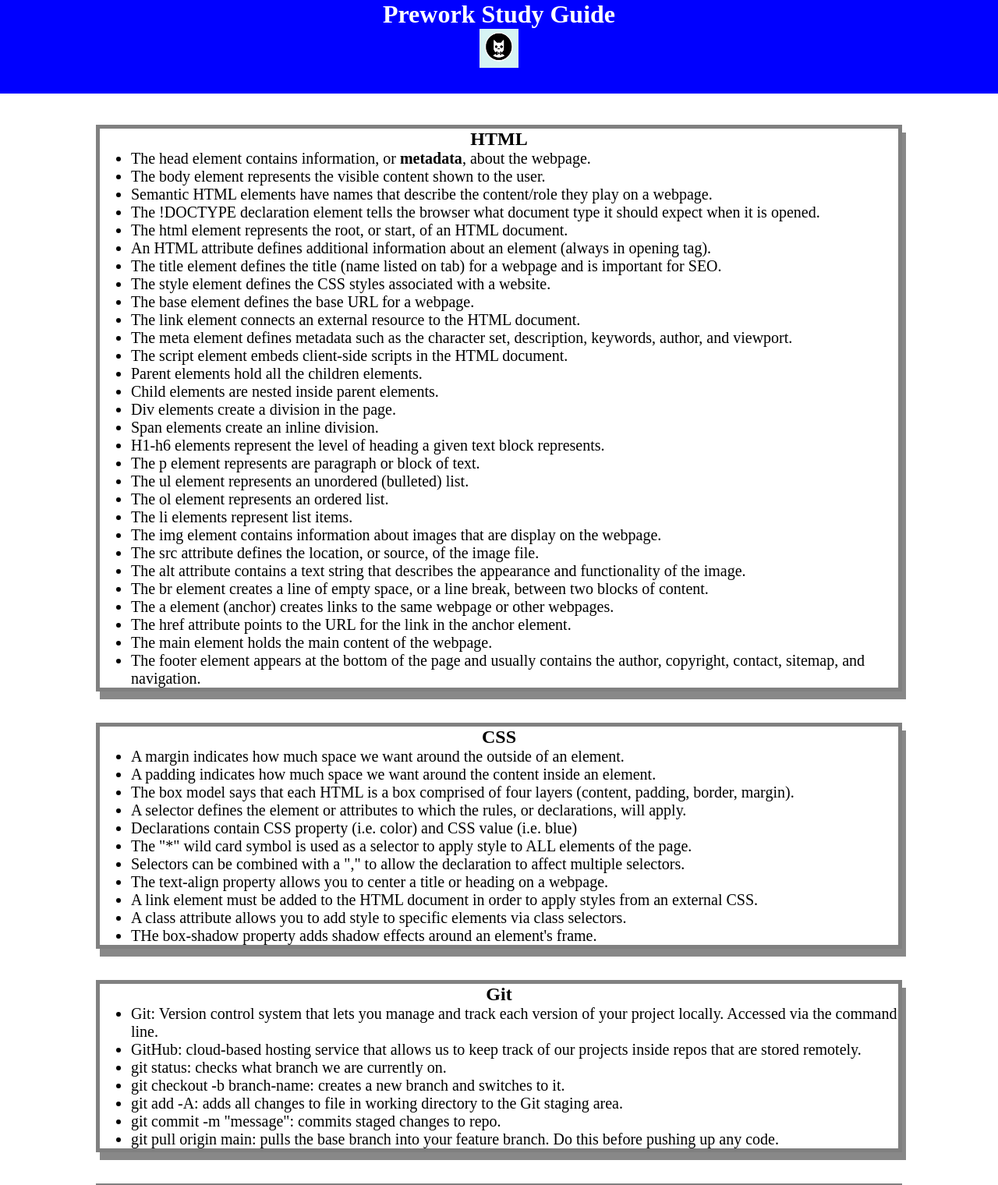
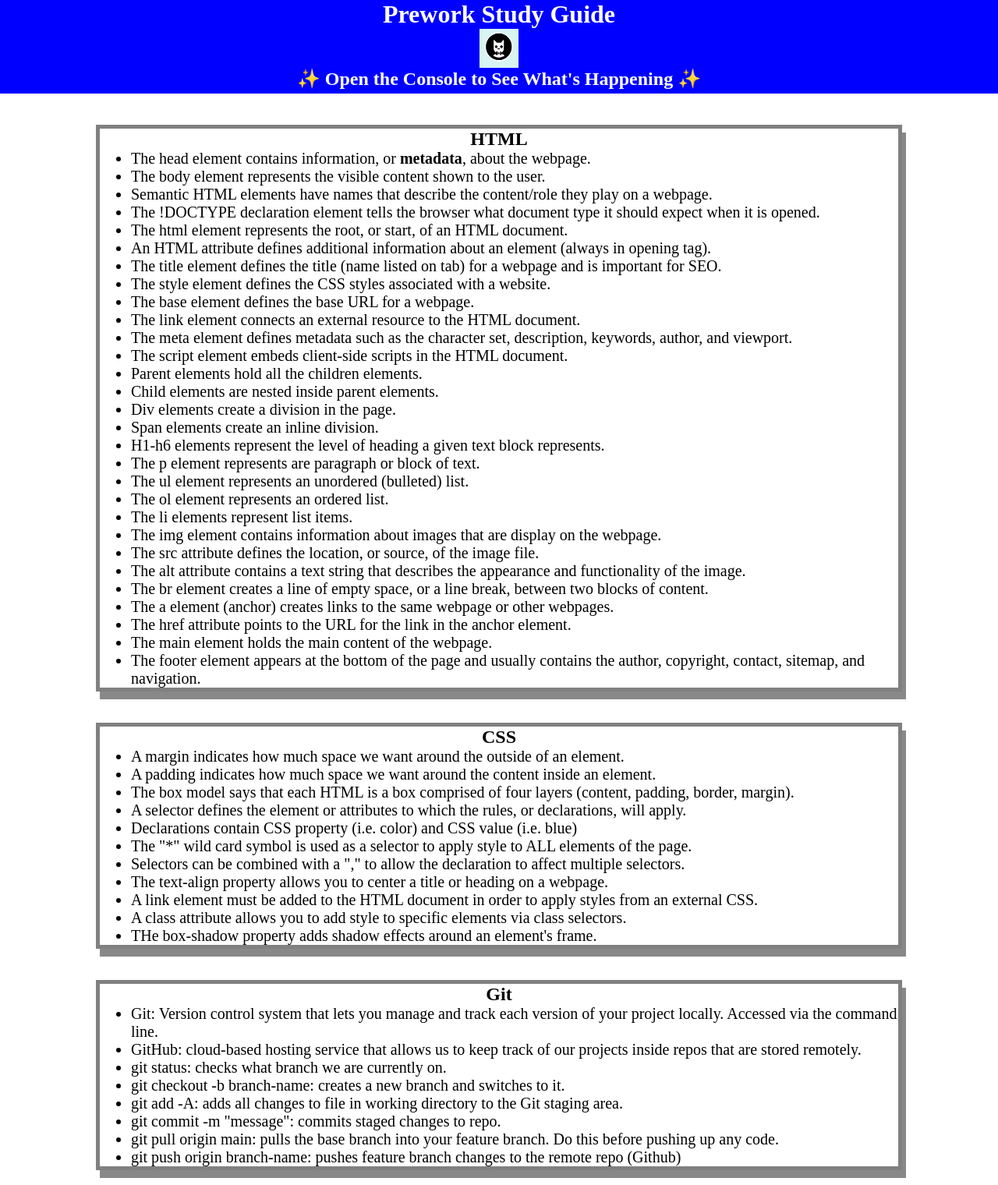
Before and after one commit to jtich40/prework-study-guide, a plain HTML site: page prework-study-guide/index.html in a window 1280 px wide. Shown: the top 1520 px of the page at 78% size. Drawn offline with Linux system fonts and the light colour scheme.

Commit message:
edited HTML/JavaScript for missing code

```diff
--- a/prework-study-guide/index.html
+++ b/prework-study-guide/index.html
@@ -11,6 +11,7 @@
     <header id="top">
       <h1>Prework Study Guide</h1>
       <img src="./assets/bowtie-cat.png" alt="Profile image of cat wearing a bow tie." />
+      <h2>✨ Open the Console to See What's Happening ✨</h2>
     </header>
     <main>
       <section class="card" id="html-section">
@@ -75,6 +76,7 @@
           <li>git add -A: adds all changes to file in working directory to the Git staging area.</li>
           <li>git commit -m "message": commits staged changes to repo.</li>
           <li>git pull origin main: pulls the base branch into your feature branch. Do this before pushing up any code.</li>
+          <li>git push origin branch-name: pushes feature branch changes to the remote repo (Github)</li>
         </ul>
       </section>
 
@@ -110,5 +112,6 @@
     <footer>
       <p>I can code!</p>
     </footer>
+    <script src="./assets/script.js"></script>
   </body>
 </html>
```
